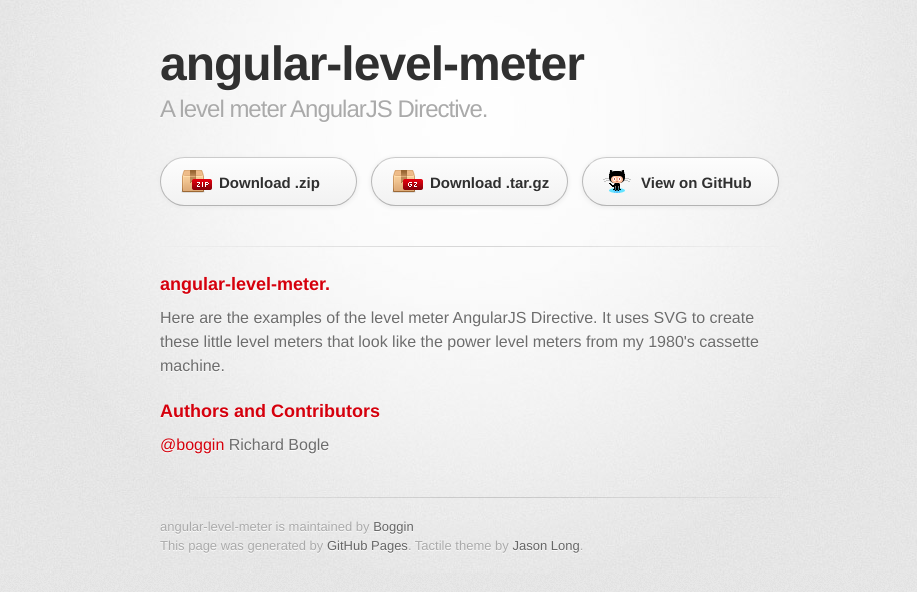
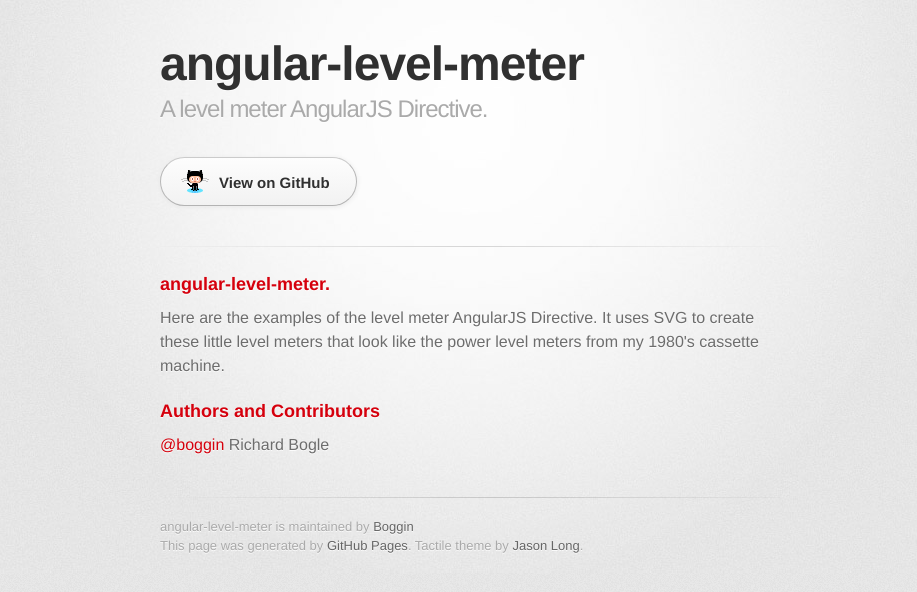
Before and after one commit to Boggin/angular-level-meter, a plain HTML site: page index.html in a window 1280 px wide. Shown: the whole page, without its empty margins (170-1087 px from the left). Drawn offline with Linux system fonts and the light colour scheme; a web font is replaced by a local one.

Commit message:
Removed download links.

```diff
--- a/index.html
+++ b/index.html
@@ -16,38 +16,27 @@
   <body>
     <div id="container">
       <div class="inner">
-
         <header>
           <h1>angular-level-meter</h1>
           <h2>A level meter AngularJS Directive.</h2>
         </header>
-
         <section id="downloads" class="clearfix">
-          <a href="https://github.com/Boggin/angular-level-meter/zipball/master" id="download-zip" class="button"><span>Download .zip</span></a>
-          <a href="https://github.com/Boggin/angular-level-meter/tarball/master" id="download-tar-gz" class="button"><span>Download .tar.gz</span></a>
           <a href="https://github.com/Boggin/angular-level-meter" id="view-on-github" class="button"><span>View on GitHub</span></a>
         </section>
-
         <hr>
-
         <section id="main_content">
           <h3>
-<a name="angular-level-meter" class="anchor" href="#angular-level-meter"><span class="octicon octicon-link"></span></a>angular-level-meter.</h3>
-
-<p>Here are the examples of the level meter AngularJS Directive. It uses SVG to create these little level meters that look like the power level meters from my 1980's cassette machine.</p>
-
-<h3>
-<a name="authors-and-contributors" class="anchor" href="#authors-and-contributors"><span class="octicon octicon-link"></span></a>Authors and Contributors</h3>
-
-<p><a href="https://github.com/boggin" class="user-mention">@boggin</a> Richard Bogle</p>
-        </section>
-
+            <a name="angular-level-meter" class="anchor" href="#angular-level-meter"><span class="octicon octicon-link"></span></a>angular-level-meter.
+          </h3>
+          <p>Here are the examples of the level meter AngularJS Directive. It uses SVG to create these little level meters that look like the power level meters from my 1980's cassette machine.</p>
+          <h3>
+            <a name="authors-and-contributors" class="anchor" href="#authors-and-contributors"><span class="octicon octicon-link"></span></a>Authors and Contributors</h3>
+            <p><a href="https://github.com/boggin" class="user-mention">@boggin</a> Richard Bogle</p>
+          </section>
         <footer>
           angular-level-meter is maintained by <a href="https://github.com/Boggin">Boggin</a><br>
           This page was generated by <a href="http://pages.github.com">GitHub Pages</a>. Tactile theme by <a href="https://twitter.com/jasonlong">Jason Long</a>.
         </footer>
-
-
       </div>
     </div>
   </body>
```
